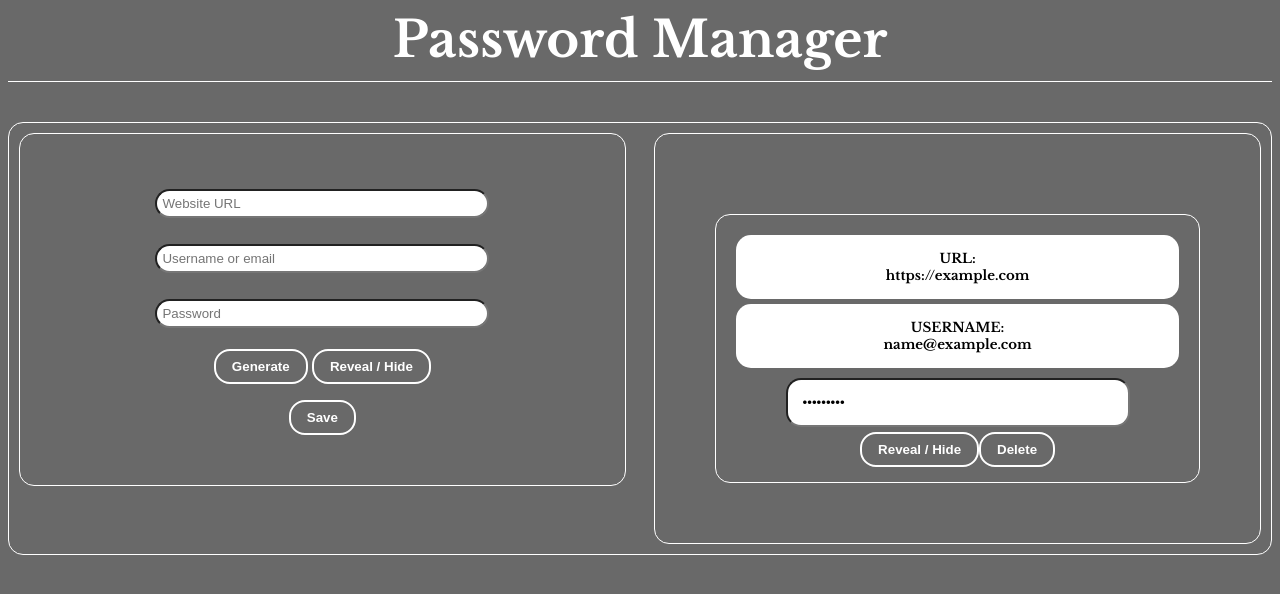
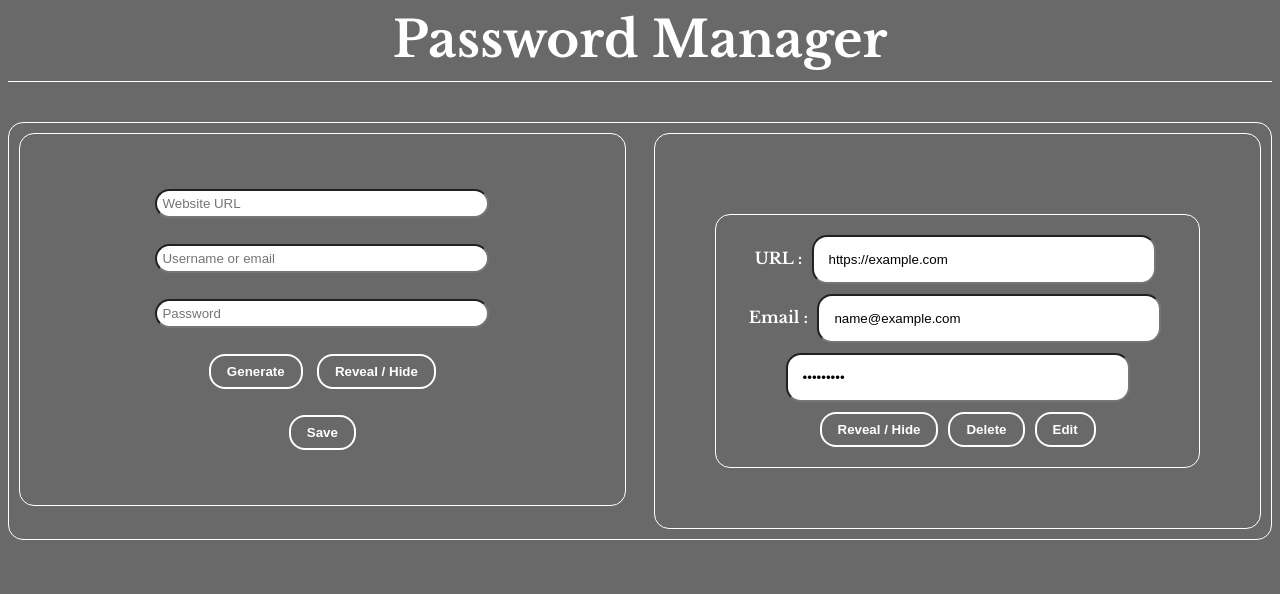
Before and after one commit to AbdHussein/passwordManager, a plain HTML site: page index.html in a window 1280 px wide. Both pictures are taken after typing "https://example.com", "name@example.com", "Sample123" into the empty fields and a click on the button "Save". Drawn offline with nearby package versions, Linux system fonts and the light colour scheme.

Commit message:
edit feature added

```diff
--- a/script.js
+++ b/script.js
@@ -17,15 +17,13 @@ var newData = function(url,user,pass){
 generatePass.onclick = function(){
     password.value = generatePassword(true,true,true);
 }
-
-reveal.onclick = function(){
+reveal.onclick = function() {
     if(password.type === 'text'){
         password.setAttribute('type','password');
     } else {
         password.setAttribute('type','text');
     }
 }
-
 function append(item){
     if(!document.getElementById('noPasswords').hasAttribute('hidden')){
         document.getElementById('noPasswords').hidden = true;
@@ -33,18 +31,22 @@ function append(item){
     var div = document.createElement('DIV');
     div.classList.add('div');
       //---------
-      var h5_website = document.createElement('H5');
-      var h5_email = document.createElement('H5');
+      var website_Label = document.createElement('LABEL');
+      var website_input = document.createElement('INPUT');
+      var email_Label = document.createElement('LABEL');
+      var email_input = document.createElement('INPUT');
       var pass= document.createElement('INPUT');
       var showPass = document.createElement('BUTTON');
       var deleteBtn = document.createElement('BUTTON');
+      var EditBtn = document.createElement('BUTTON');
       pass.type = 'password';
       pass.readonly = true;
       //---------
+      EditBtn.classList.add('btn');
       deleteBtn.classList.add('btn');
       showPass.classList.add('btn');
-      h5_website.classList.add('h5');
-      h5_email.classList.add('h5');
+      website_input.classList.add('pass');
+      email_input.classList.add('pass');
       pass.classList.add('pass');
       showPass.onclick = function(){
         if(pass.type === 'text'){
@@ -54,10 +56,13 @@ function append(item){
         }
     }
       //---------
+      EditBtn.innerHTML = 'Edit';
       deleteBtn.innerHTML = 'Delete';
       showPass.innerHTML = 'Reveal / Hide';
-      h5_website.innerHTML = 'URL: <br>'+ item.website;
-      h5_email.innerHTML = 'USERNAME: <br>'+ item.username;
+      website_Label.innerHTML = 'URL : ';
+      email_Label.innerHTML = '<br>Email : ';
+      website_input.value = item.website;
+      email_input.value = item.username;
       pass.value = item.password;
       //--------
       deleteBtn.onclick = function(){
@@ -69,12 +74,25 @@ function append(item){
           document.getElementById('noPasswords').hidden = false;
         }
       }
+
+      EditBtn.onclick = function(){
+        var index = data.indexOf(item);
+        item.website = website_input.value;
+        item.username = email_input.value;
+        item.password = pass.value;
+        console.log(item);
+        data.splice(index,1,item);
+        console.log(data);
+      }
       //--------
-      div.appendChild(h5_website);
-      div.appendChild(h5_email);
+      div.appendChild(website_Label);
+      div.appendChild(website_input);
+      div.appendChild(email_Label);
+      div.appendChild(email_input);
       div.appendChild(pass);
       div.appendChild(showPass);
       div.appendChild(deleteBtn);
+      div.appendChild(EditBtn);
       //---------
       document.getElementById('display').appendChild(div);
 }
--- a/style.css
+++ b/style.css
@@ -74,6 +74,7 @@ body{
       vertical-align: middle;
   }
 .btn {
+    margin: 5px;
     grid-column: span 2;
     background-color: transparent;
     border: 2px solid white;
@@ -114,6 +115,9 @@ body{
     border-radius: 15px;
     padding: 15px;
 }
+label{
+    color: white;
+}
 .h5{
     border-radius: 15px;
     color: black;
```
Also changed, not shown: index.html (+0 -3 lines).
